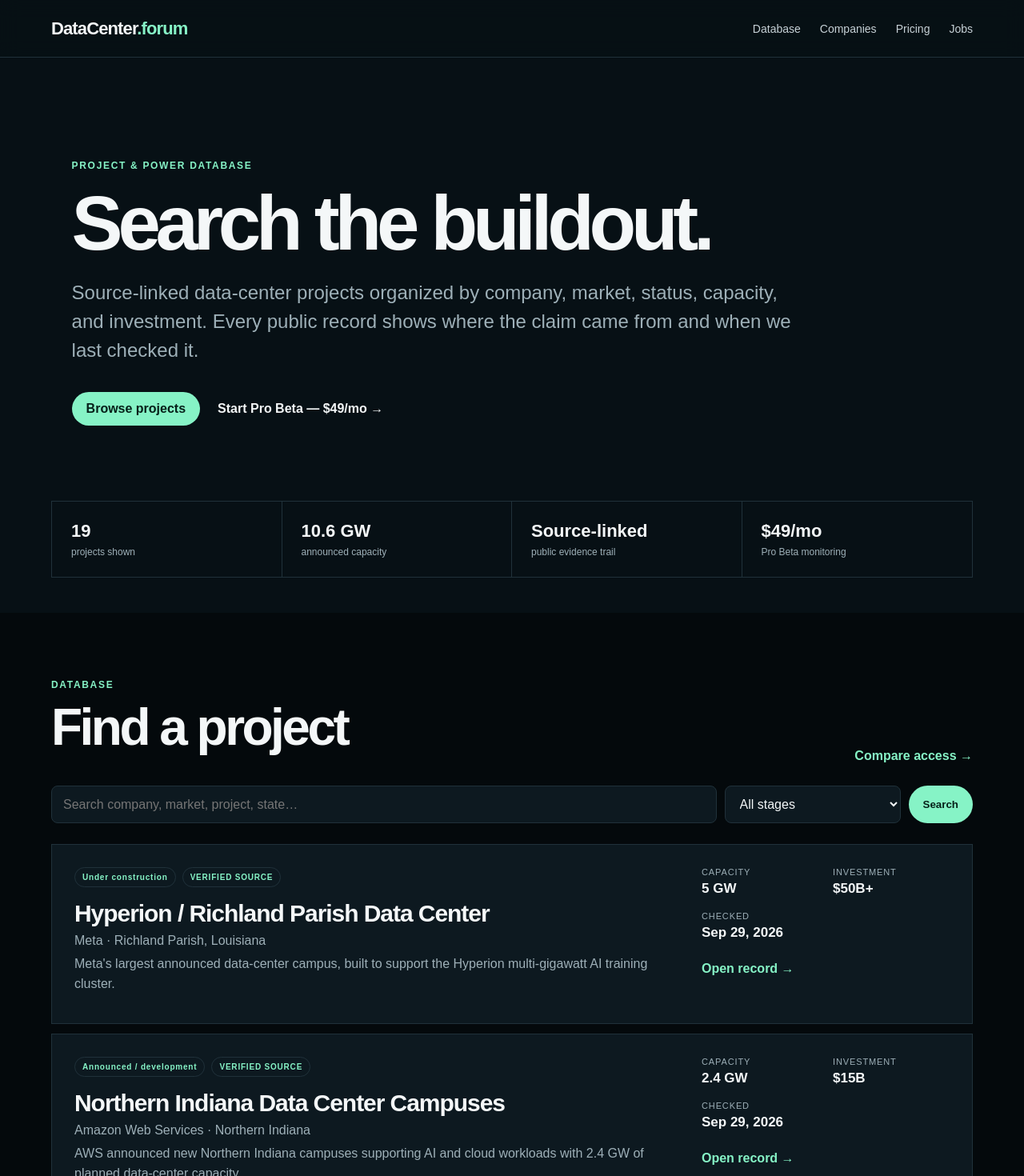
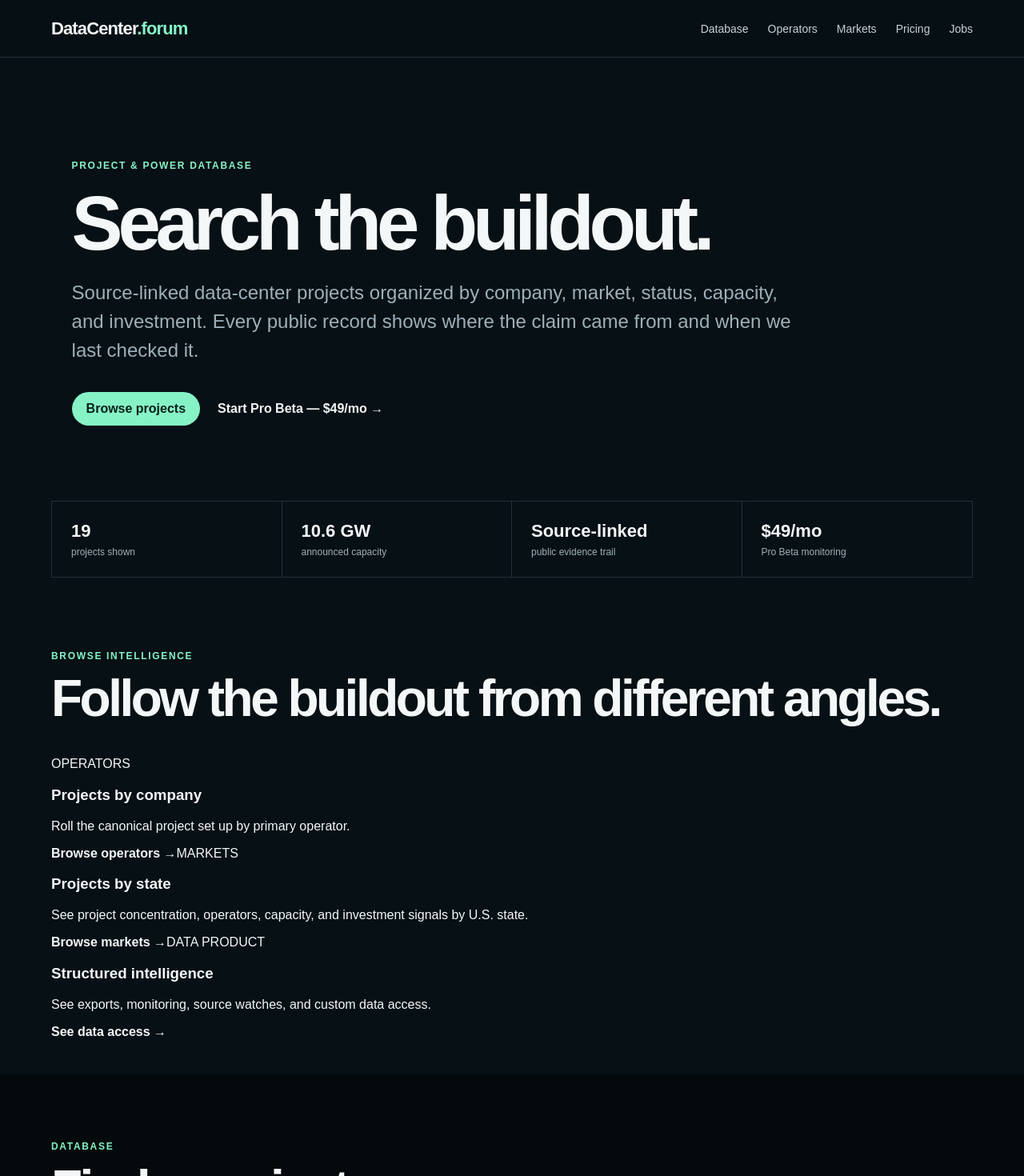
Before and after one commit to DopestT/data-center.forum, a Next.js app: page /database in a window 1280 px wide. Shown: the top 1470 px of the page at 80% size. Built offline with nearby package versions, Linux system fonts and the light colour scheme; no server answers; the database is empty.

Commit message:
Expose operator and market intelligence paths

```diff
--- a/app/database/page.tsx
+++ b/app/database/page.tsx
@@ -35,7 +35,8 @@
         <Link className="brand" href="/">DataCenter<span>.forum</span></Link>
         <nav>
           <Link href="/database">Database</Link>
-          <Link href="/vendors">Companies</Link>
+          <Link href="/database/companies">Operators</Link>
+          <Link href="/database/markets">Markets</Link>
           <Link href="/pricing">Pricing</Link>
           <Link href="/jobs">Jobs</Link>
         </nav>
@@ -57,6 +58,17 @@
           <div><strong>{formatCapacity(capacityMw)}</strong><span>announced capacity</span></div>
           <div><strong>Source-linked</strong><span>public evidence trail</span></div>
           <div><strong>$49/mo</strong><span>Pro Beta monitoring</span></div>
+        </div>
+      </section>
+
+      <section className="section compactSection databaseBrowsePaths">
+        <div className="sectionHead">
+          <div><span className="kicker">BROWSE INTELLIGENCE</span><h2>Follow the buildout from different angles.</h2></div>
+        </div>
+        <div className="browsePathGrid">
+          <Link href="/database/companies"><span>OPERATORS</span><h3>Projects by company</h3><p>Roll the canonical project set up by primary operator.</p><strong>Browse operators →</strong></Link>
+          <Link href="/database/markets"><span>MARKETS</span><h3>Projects by state</h3><p>See project concentration, operators, capacity, and investment signals by U.S. state.</p><strong>Browse markets →</strong></Link>
+          <Link href="/intelligence"><span>DATA PRODUCT</span><h3>Structured intelligence</h3><p>See exports, monitoring, source watches, and custom data access.</p><strong>See data access →</strong></Link>
         </div>
       </section>
 
```
